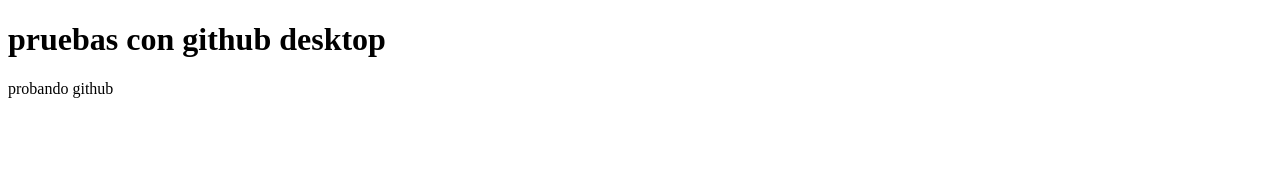
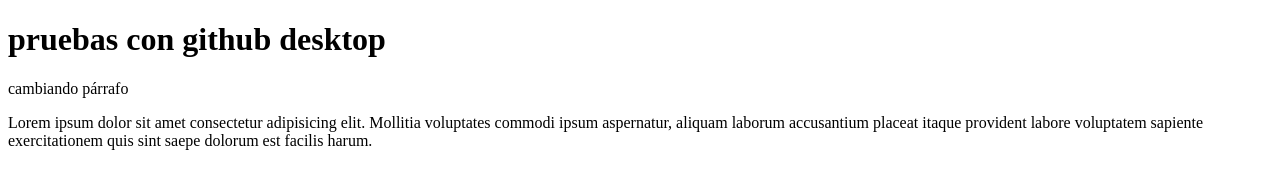
Before and after one commit to gnp22/pruebas02, a plain HTML site: page index.html in a window 1280 px wide. Drawn offline with Linux system fonts and the light colour scheme.

Commit message:
añado párrafo a index.html

```diff
--- a/index.html
+++ b/index.html
@@ -8,6 +8,7 @@
 </head>
 <body>
     <h1>pruebas con github desktop</h1>
-    <p>probando github</p>
+    <p>cambiando párrafo</p>
+    <p>Lorem ipsum dolor sit amet consectetur adipisicing elit. Mollitia voluptates commodi ipsum aspernatur, aliquam laborum accusantium placeat itaque provident labore voluptatem sapiente exercitationem quis sint saepe dolorum est facilis harum.</p>
 </body>
 </html>
```
